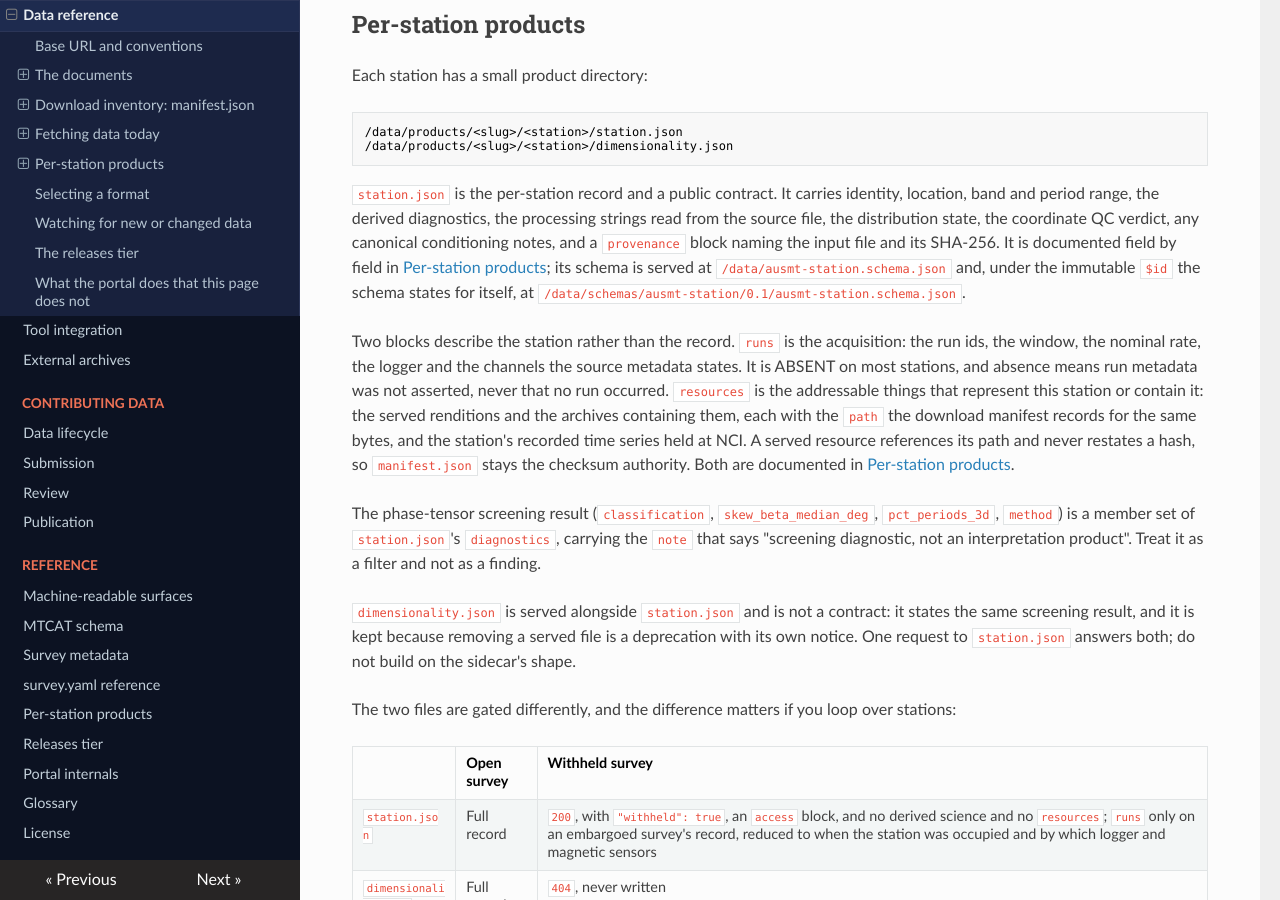
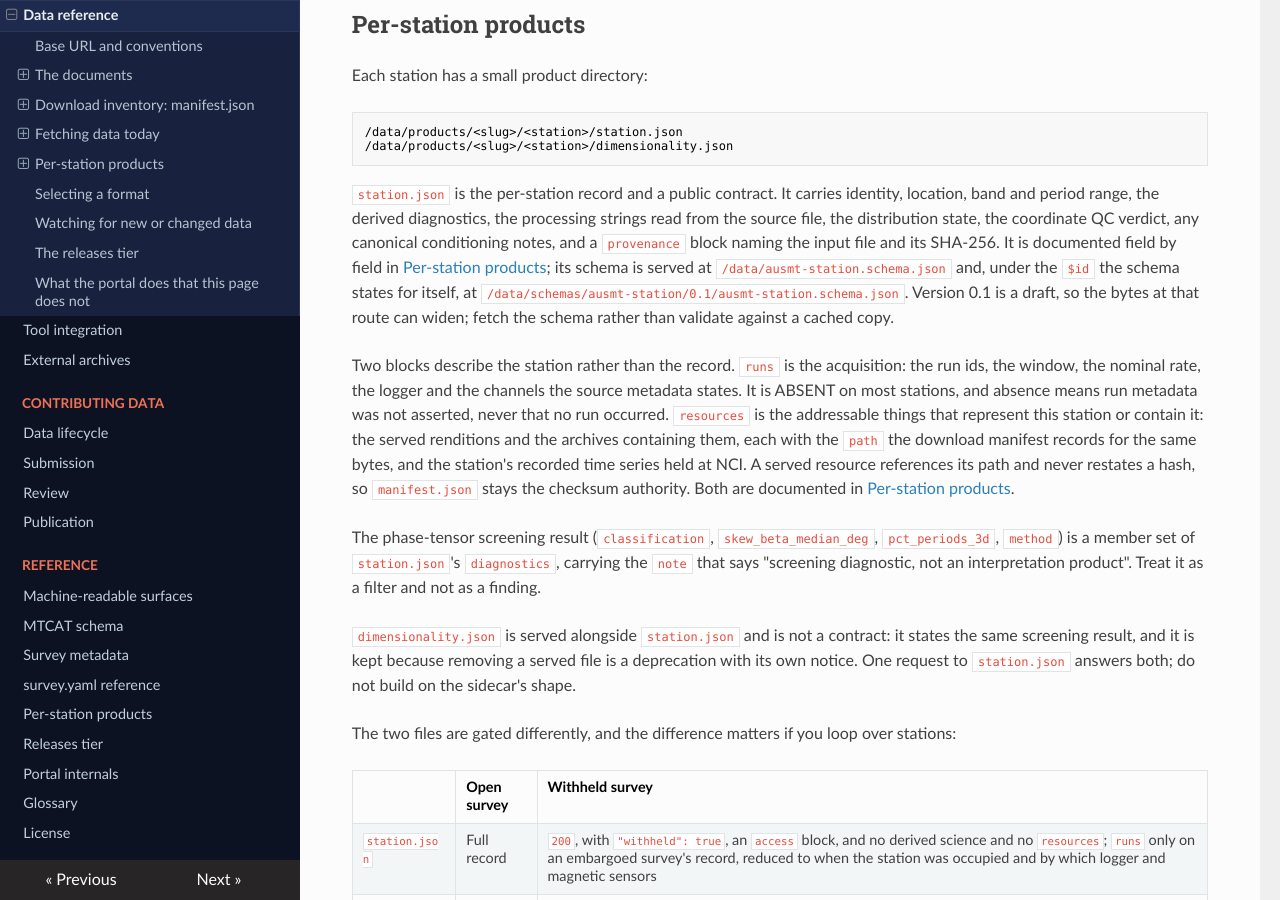
Before and after one commit to bvkay/ausmt, an MkDocs documentation site: the page built from docs/docs/interoperability/api-reference.md, in a window 1280 px wide and 900 px high, scrolled down 11821 px. Built offline with MkDocs 1.6.1, drawn with Linux system fonts in a browser that asks for light colours; nearby versions of some CDN libraries.

Commit message:
docs: the embargoed run is conditional on its sheet row and its stored id, and 0.1 is a draft
The withheld record and its gating row say a run appears only where the run sheet names the
station and run-ids.yaml holds its id. The station schema's version row and route say the bytes
served under 0.1 can widen while it is a draft, so the route no longer promises immutability.
The page sentence counts the run id, and the provenance sentence names what the stub omits.

```diff
--- a/docs/docs/interoperability/api-reference.md
+++ b/docs/docs/interoperability/api-reference.md
@@ -539,8 +539,9 @@ period range, the derived diagnostics, the processing strings read from the sour
 distribution state, the coordinate QC verdict, any canonical conditioning notes, and a `provenance`
 block naming the input file and its SHA-256. It is documented field by field in
 [Per-station products](../reference/station-products.md); its schema is served at
-`/data/ausmt-station.schema.json` and, under the immutable `$id` the schema states for itself, at
-`/data/schemas/ausmt-station/0.1/ausmt-station.schema.json`.
+`/data/ausmt-station.schema.json` and, under the `$id` the schema states for itself, at
+`/data/schemas/ausmt-station/0.1/ausmt-station.schema.json`. Version 0.1 is a draft, so the bytes at
+that route can widen; fetch the schema rather than validate against a cached copy.
 
 Two blocks describe the station rather than the record. `runs` is the acquisition: the run ids, the
 window, the nominal rate, the logger and the channels the source metadata states. It is ABSENT on most
```
Also changed, not shown: docs/docs/developer/data-files.md (+1 -1 lines), docs/docs/developer/discoverability.md (+2 -2 lines), docs/docs/reference/station-products.md (+7 -6 lines), 1 other file.
